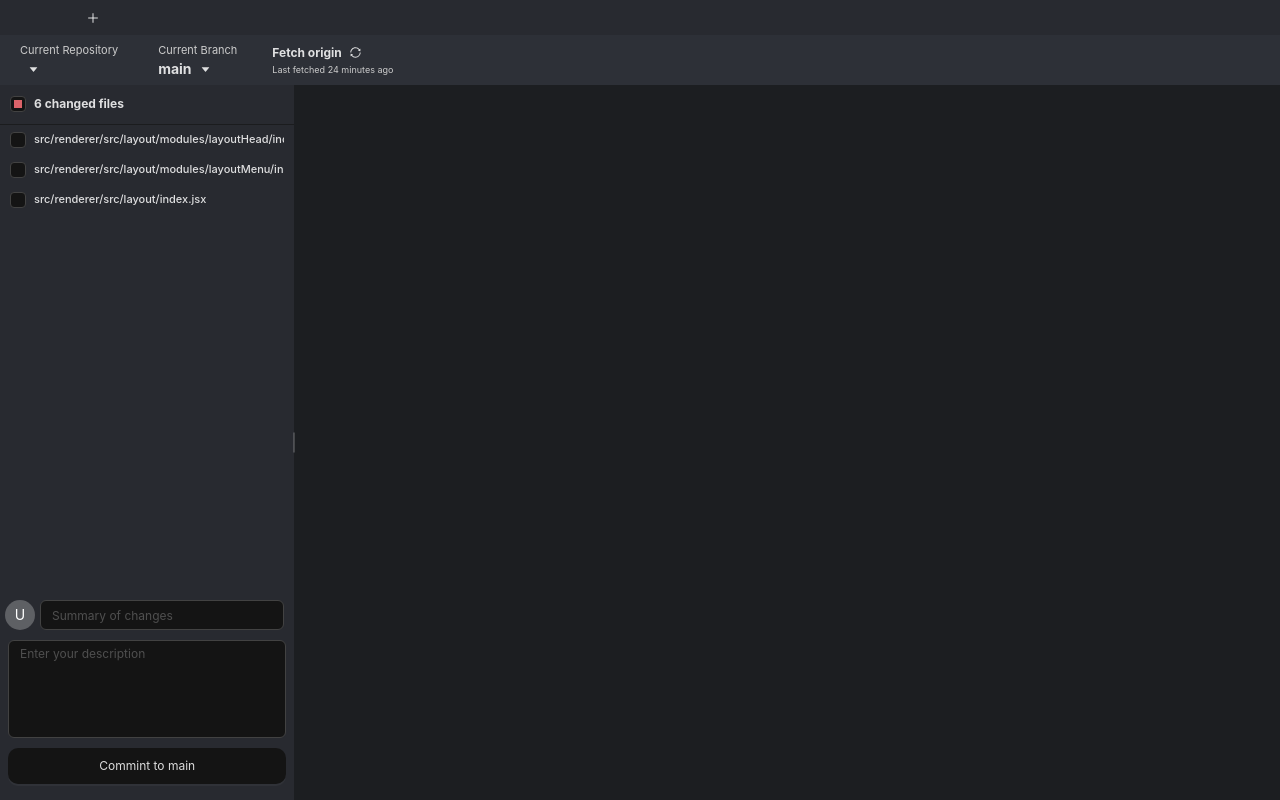
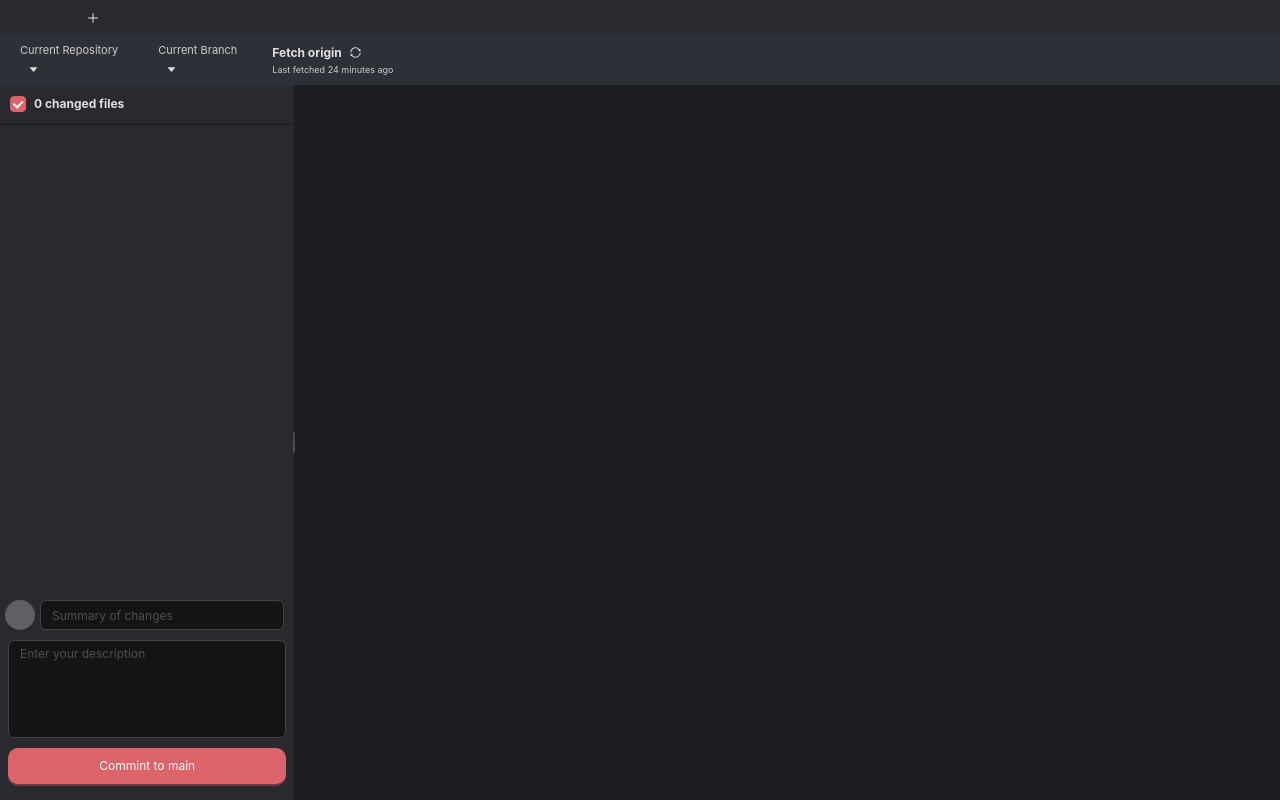
Before and after one commit to IsMShmily/electron_git, a React (Vite) app: page /#/home in a window 1280 px wide. Built offline with nearby package versions, Linux system fonts and the light colour scheme.

Commit message:
feat(head): layoutHead、globalHead
1、layoutHead and globalHead Add git-related logic
2、ui pref

```diff
--- a/src/renderer/src/layout/modules/layoutHead/index.jsx
+++ b/src/renderer/src/layout/modules/layoutHead/index.jsx
@@ -1,27 +1,54 @@
 import styles from './index.module.scss'
 import { Layout } from 'antd'
-import { CaretDownOutlined, SyncOutlined } from '@ant-design/icons'
+import { CaretDownOutlined, SyncOutlined, BranchesOutlined, CloudOutlined } from '@ant-design/icons'
 import { Dropdown, Space } from 'antd'
 const { Header } = Layout
 import { useEffect, useState } from 'react'
-import { gitStoreLocalforage } from '../../../localStore'
 import { useDispatch, useSelector } from 'react-redux'
-import { setCurrentTag } from '../../../store/gitStore'
+import { setCurrentRepo, setCurrentBranch } from '../../../store/gitStore'
+
 const GlobalHead = () => {
   const dispatch = useDispatch()
   const gitStroe = useSelector((state) => state.gitStore)
 
-  const [branch, setBranch] = useState('')
-
+  /** get git branch */
+  const [branchRecords, setBranchRecords] = useState('')
   const getGitBranch = async () => {
-    const currentItem = gitStroe.repoPaths.find((item) => item.name === gitStroe.currentTag)
+    const currentItem = gitStroe.repoPaths.find((item) => item.name === gitStroe.currentRepo)
     const branch = await window.api.getGitBranch(currentItem.path)
-    console.log('branch', branch)
-    // setBranch(branch)
+    setBranchRecords(
+      branch.map((item) => {
+        return {
+          label: item,
+          key: item,
+          icon:
+            item.split('/')[0] === 'remotes' || item.split('/')[0] === 'origin' ? (
+              <CloudOutlined />
+            ) : (
+              <BranchesOutlined />
+            )
+        }
+      })
+    )
   }
   useEffect(() => {
     if (gitStroe.repoPaths.length > 0) {
       getGitBranch()
+    }
+  }, [gitStroe.repoPaths])
+
+  /** get current branch */
+  const getCurrentBranch = async () => {
+    const currentItem = gitStroe.repoPaths.find((item) => item.name === gitStroe.currentRepo)
+    const branch = await window.api.getCurrentBranch(currentItem.path)
+    dispatch(setCurrentBranch(branch))
+  }
+  const changeBranch = ({ key }) => {
+    dispatch(setCurrentBranch(key))
+  }
+  useEffect(() => {
+    if (gitStroe.repoPaths.length > 0) {
+      getCurrentBranch()
     }
   }, [gitStroe.repoPaths])
 
@@ -41,14 +68,11 @@ const GlobalHead = () => {
     getRepoPaths()
   }, [gitStroe.repoPaths])
 
-  const [defaultSelectedKeys, setDefaultSelectedKeys] = useState('')
-  const onClick = ({ key }) => {
-    dispatch(setCurrentTag(key))
+  const changeRepository = (e) => {
+    console
+    dispatch(setCurrentRepo(e.key))
   }
 
-  useEffect(() => {
-    setDefaultSelectedKeys(gitStroe.currentTag)
-  }, [gitStroe.currentTag])
   return (
     <Header className={styles.head}>
       <div className={styles.head__main}>
@@ -56,25 +80,41 @@ const GlobalHead = () => {
           menu={{
             items: repositoryRecords,
             selectable: true,
-            onClick,
-            defaultSelectedKeys: defaultSelectedKeys
+            onClick: changeRepository,
+            defaultSelectedKeys: gitStroe.currentRepo,
+            style: {
+              maxHeight: '40vh',
+              overflowY: 'auto'
+            }
           }}
           trigger={['click']}
         >
           <div onClick={(e) => e.preventDefault()} className={styles.head__main__repository}>
             <div className={styles.title}>Current Repository</div>
             <Space>
-              <span>{gitStroe.currentTag}</span>
+              <span>{gitStroe.currentRepo}</span>
               <CaretDownOutlined className={styles.caretDown} />
             </Space>
           </div>
         </Dropdown>
 
-        <Dropdown menu={{ items: repositoryRecords }} trigger={['click']}>
+        <Dropdown
+          menu={{
+            items: branchRecords,
+            onClick: changeBranch,
+            selectable: true,
+            defaultSelectedKeys: gitStroe.currentBranch,
+            style: {
+              maxHeight: '40vh',
+              overflowY: 'auto'
+            }
+          }}
+          trigger={['click']}
+        >
           <div onClick={(e) => e.preventDefault()} className={styles.head__main__repository}>
             <div className={styles.title}>Current Branch</div>
             <Space>
-              <span>main</span>
+              <span>{gitStroe.currentBranch}</span>
               <CaretDownOutlined className={styles.caretDown} />
             </Space>
           </div>
--- a/src/renderer/src/layout/modules/layoutHead/index.module.scss
+++ b/src/renderer/src/layout/modules/layoutHead/index.module.scss
@@ -3,6 +3,7 @@
     height: 50px;
     padding: 0 !important;
     line-height: normal;
+
     .head__main {
         width: 100%;
         height: 100%;
--- a/src/renderer/src/layout/modules/layoutSide/index.jsx
+++ b/src/renderer/src/layout/modules/layoutSide/index.jsx
@@ -1,28 +1,73 @@
 import { Layout } from 'antd'
 import styles from './index.module.scss'
 const { Sider } = Layout
-import { Checkbox, Avatar, Input, Button } from 'antd'
-import { useState } from 'react'
+import { Checkbox, Avatar, Input, Button, Tooltip } from 'antd'
+import { useState, useEffect } from 'react'
 const { TextArea } = Input
+import { useDispatch, useSelector } from 'react-redux'
+import { setCurrentRepoStatus } from '../../../store/gitStore'
 
-const plainOptions = [
-  'src/renderer/src/layout/modules/layoutHead/index.module.scss',
-  'src/renderer/src/layout/modules/layoutMenu/index.jsx',
-  'src/renderer/src/layout/index.jsx'
-]
-const defaultCheckedList = ['Apple', 'Orange']
 const CheckboxGroup = Checkbox.Group
 
 const LayoutSide = () => {
-  const [checkedList, setCheckedList] = useState(defaultCheckedList)
-  const checkAll = plainOptions.length === checkedList.length
-  const indeterminate = checkedList.length > 0 && checkedList.length < plainOptions.length
+  const gitStroe = useSelector((state) => state.gitStore)
+  const dispatch = useDispatch()
+  const [checkedList, setCheckedList] = useState([])
+
+  /** check all */
+  const checkAll = gitStroe.currentRepoStatus.length === checkedList.length
+  const indeterminate =
+    checkedList.length > 0 && checkedList.length < gitStroe.currentRepoStatus.length
+
   const onChange = (list) => {
     setCheckedList(list)
   }
   const onCheckAllChange = (e) => {
-    setCheckedList(e.target.checked ? plainOptions : [])
+    setCheckedList(e.target.checked ? gitStroe.currentRepoStatus : [])
   }
+
+  /** get current repo status */
+  const getCurrentRepoStatus = async () => {
+    const currentItem = gitStroe.repoPaths.find((item) => item.name === gitStroe.currentRepo)
+    const status = await window.api.getCurrentRepoStatus(currentItem.path)
+    dispatch(setCurrentRepoStatus(status))
+    setCheckedList(status)
+  }
+  useEffect(() => {
+    if (gitStroe.repoPaths.length > 0) {
+      getCurrentRepoStatus()
+    }
+  }, [gitStroe.repoPaths])
+
+  /** get git user info */
+  const [gitUserInfo, setGitUserInfo] = useState({})
+  const getGitUserInfo = async () => {
+    const userInfo = await window.api.getGitUserInfo()
+    setGitUserInfo(userInfo)
+  }
+  useEffect(() => {
+    getGitUserInfo()
+  }, [])
+
+  /** summary */
+  const [summary, setSummary] = useState('')
+  const onSummaryChange = (e) => {
+    setSummary(e.target.value)
+  }
+
+  /** desc */
+  const [desc, setDesc] = useState('')
+  const onDescChange = (e) => {
+    setDesc(e.target.value)
+  }
+
+  /** commit */
+  const onCommit = async () => {
+    const currentItem = gitStroe.repoPaths.find((item) => item.name === gitStroe.currentRepo)
+    await window.api.commitGit(currentItem.path, checkedList, summary, desc)
+    getCurrentRepoStatus()
+  }
+
   return (
     <Sider width="100%" style={{ height: '100%' }}>
       <div className={styles['side__main']}>
@@ -33,14 +78,14 @@ const LayoutSide = () => {
             checked={checkAll}
             className={styles['side__main__headerGroup__header']}
           >
-            6 changed files
+            {gitStroe.currentRepoStatus.length} changed files
           </Checkbox>
           <CheckboxGroup
             value={checkedList}
             onChange={onChange}
             className={styles['side__main__headerGroup__checkboxGroup']}
           >
-            {plainOptions.map((item) => (
+            {gitStroe.currentRepoStatus.map((item) => (
               <div className={styles['side__main__headerGroup__checkboxGroup__item']} key={item}>
                 <Checkbox
                   value={item}
@@ -57,18 +102,38 @@ const LayoutSide = () => {
         </div>
         <div className={styles['side__main__footerGroup']}>
           <div className={styles['side__main__footerGroup__inputGroup']}>
-            <Avatar>U</Avatar>
-            <Input placeholder="Summary of changes" />
+            <Tooltip
+              placement="topRight"
+              title={
+                <div>
+                  <div>name: {gitUserInfo?.user}</div>
+                  <div>email: {gitUserInfo?.email}</div>
+                </div>
+              }
+            >
+              <Avatar
+                style={{
+                  cursor: 'pointer'
+                }}
+              >
+                {gitUserInfo?.user?.split('')[0]}
+              </Avatar>
+            </Tooltip>
+
+            <Input placeholder="Summary of changes" value={summary} onChange={onSummaryChange} />
           </div>
           <div className={styles['side__main__footerGroup__desc']}>
             <TextArea
               placeholder="Enter your description"
-
               autoSize={{ minRows: 4, maxRows: 4 }}
+              value={desc}
+              onChange={onDescChange}
             />
           </div>
           <div className={styles['side__main__footerGroup__button']}>
-            <Button>Commint to main</Button>
+            <Button type="primary" onClick={onCommit}>
+              Commint to main
+            </Button>
           </div>
         </div>
       </div>
--- a/src/renderer/src/store/gitStore/index.jsx
+++ b/src/renderer/src/store/gitStore/index.jsx
@@ -6,7 +6,9 @@ const gitStore = createSlice({
 
   initialState: {
     repoPaths: [],
-    currentTag: null
+    currentRepo: null,
+    currentBranch: null,
+    currentRepoStatus: []
   },
   reducers: {
     /**
@@ -20,13 +22,32 @@ const gitStore = createSlice({
     },
 
     /**
-     * 设置 当前选中的 currentTag
+     * 设置 当前选中的 currentRepo
      * @param {*} state
      * @param {*} action
      */
-    setCurrentTag(state, action) {
-      state.currentTag = action.payload
-      gitStoreLocalforage.setItem('currentTag', action.payload)
+    setCurrentRepo(state, action) {
+      state.currentRepo = action.payload
+      gitStoreLocalforage.setItem('currentRepo', action.payload)
+    },
+
+    /**
+     * 设置 当前选中的 currentBranch
+     * @param {*} state
+     * @param {*} action
+     */
+    setCurrentBranch(state, action) {
+      state.currentBranch = action.payload
+      gitStoreLocalforage.setItem('currentBranch', action.payload)
+    },
+
+    /**
+     * 设置 当前仓库状态
+     * @param {*} state
+     * @param {*} action
+     */
+    setCurrentRepoStatus(state, action) {
+      state.currentRepoStatus = action.payload
     }
   }
 })
@@ -36,15 +57,16 @@ const gitStore = createSlice({
  * @returns
  */
 export const initSelectedTag = () => async (dispatch) => {
-  // 获取 当前选中的 currentTag 和 repoPaths
-  const [currentTag, repoPaths] = await Promise.all([
-    gitStoreLocalforage.getItem('currentTag'),
+  // 获取 当前选中的 currentRepo 和 repoPaths
+  const [currentRepo, repoPaths] = await Promise.all([
+    gitStoreLocalforage.getItem('currentRepo'),
     gitStoreLocalforage.getItem('repoPaths')
   ])
 
-  dispatch(setCurrentTag(currentTag || null))
+  dispatch(setCurrentRepo(currentRepo || null))
   dispatch(setRepoPaths(repoPaths || []))
 }
 
-export const { setRepoPaths, setCurrentTag } = gitStore.actions
+export const { setRepoPaths, setCurrentRepo, setCurrentBranch, setCurrentRepoStatus } =
+  gitStore.actions
 export default gitStore.reducer
```
Also changed, not shown: src/main/ipc/git.js (+68 -2 lines), src/preload/index.js (+12 -0 lines), src/renderer/src/components/core/globalHeadNav/index.jsx (+6 -5 lines).
